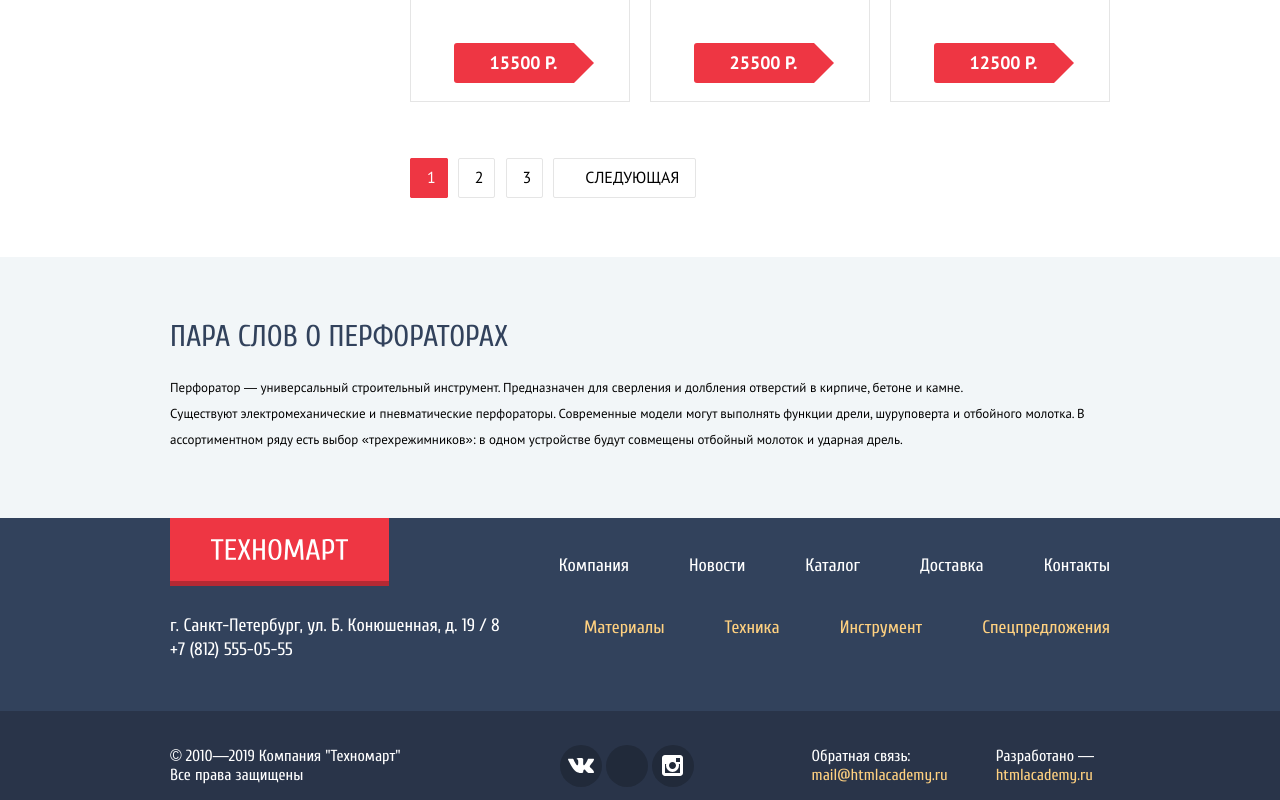
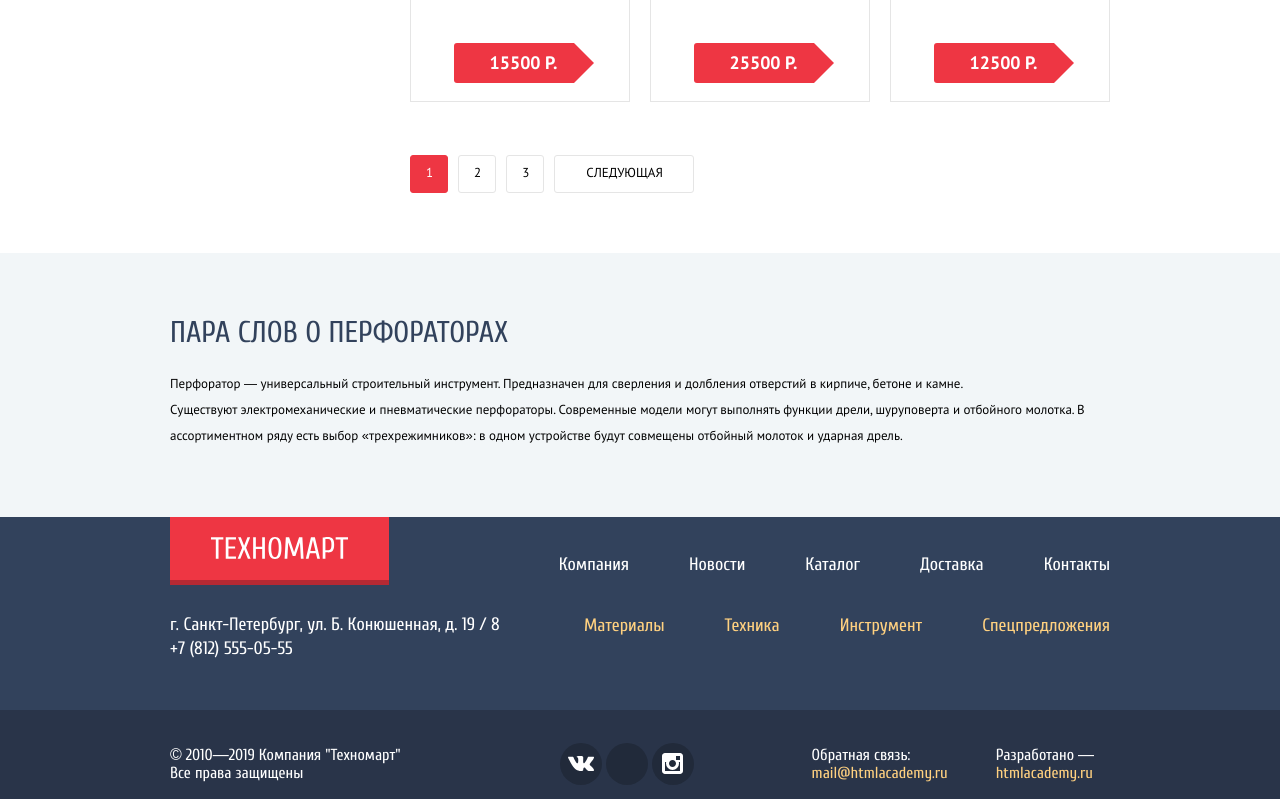
Before and after one commit to Neohack69/1237137-technomart-27, a plain HTML site: page catalog.html in a window 1280 px wide. Shown: the part 1437-2237 px from the top of the page. Drawn offline with Linux system fonts and the light colour scheme.

Commit message:
Завершение проекта.

```diff
--- a/css/style.css
+++ b/css/style.css
@@ -1,55 +1,43 @@
 @font-face {
-  font-family: 'Cuprum';
-  font-weight: normal;
-  font-style: normal;
-
-  src: url('../fonts/cuprum.woff') format('woff');
-  src: url('../fonts/cuprum.woff2') format('woff2');
+  font-family: "Cuprum";
+  src: url(../fonts/cuprum.woff2) format("woff2"), url(../fonts/cuprum.woff) format("woff");
+  font-weight: 400;
+  font-style: normal
 }
 
 @font-face {
-  font-family: 'Cuprum';
-  font-weight: bold;
-  font-style: normal;
-
-  src: url('../fonts/cuprumbold.woff') format('woff');
-  src: url('../fonts/cuprumbold.woff2') format('woff2');
+  font-family: "Cuprum";
+  src: url(../fonts/cuprumbold.woff2) format("woff2"), url(../fonts/cuprumbold.woff) format("woff");
+  font-weight: 700;
+  font-style: normal
 }
 
 @font-face {
-  font-family: 'Cuprum';
-  font-weight: bold;
-  font-style: italic;
-
-  src: url('../fonts/cuprumbolditalic.woff') format('woff');
-  src: url('../fonts/cuprumbolditalic.woff2') format('woff2');
+  font-family: "Cuprum";
+  src: url(../fonts/cuprumbolditalic.woff2) format("woff2"), url(../fonts/cuprumbolditalic.woff) format("woff");
+  font-weight: 700;
+  font-style: italic
 }
 
 @font-face {
-  font-family: 'Cuprum';
-  font-weight: normal;
-  font-style: italic;
-
-  src: url('../fonts/cuprumitalic.woff') format('woff');
-  src: url('../fonts/cuprumitalic.woff2') format('woff2');
+  font-family: "Cuprum";
+  src: url(../fonts/cuprumitalic.woff2) format("woff2"), url(../fonts/cuprumitalic.woff) format("woff");
+  font-weight: 400;
+  font-style: italic
 }
 
 @font-face {
-  font-family: 'PT Sans';
-  font-weight: normal;
-  font-style: normal;
-
-  src: url('../fonts/ptsans.woff') format('woff');
-  src: url('../fonts/ptsans.woff2') format('woff2');
+  font-family: "PT Sans";
+  src: url(../fonts/ptsans.woff2) format("woff2"), url(../fonts/ptsans.woff) format("woff");
+  font-weight: 400;
+  font-style: normal
 }
 
 @font-face {
-  font-family: 'PT Sans';
-  font-weight: bold;
-  font-style: normal;
-
-  src: url('../fonts/ptsansbold.woff') format('woff');
-  src: url('../fonts/ptsansbold.woff2') format('woff2');
+  font-family: "PT Sans";
+  src: url(../fonts/ptsansbold.woff2) format("woff2"), url(../fonts/ptsansbold.woff) format("woff");
+  font-weight: 700;
+  font-style: normal
 }
 
 html {
@@ -65,8 +53,8 @@
 }
 
 body {
-  font-family: Cuprum, Arial, sans-serif;
-  font-size: 16px; /* временно */
+  font-family: "Cuprum", "Arial", sans-serif;
+  font-size: 16px;
 
   margin: 0;
   padding: 0;
@@ -77,7 +65,7 @@
 }
 
 h1 {
-  font-family: 'Cuprum', 'Arial', sans-serif;
+  font-family: "Cuprum", "Arial", sans-serif;
   font-size: 16px;
   font-weight: 400;
   font-style: italic;
@@ -152,8 +140,20 @@
   text-align: center;
 
   background-color: #ee3643;
-  -webkit-box-shadow: #b52933 0 5px;
-  box-shadow: #b52933 0 5px;
+
+  position: relative;
+}
+
+.logo::after {
+  content: "";
+  background: #b52933;
+
+  position: absolute;
+  width: 100%;
+  height: 5px;
+  left: 0;
+  top: 100%;
+  z-index: 1;
 }
 
 .logo img {
@@ -230,7 +230,7 @@
 
 .find input:focus + .searchLabel {
   opacity: 1;
-  background: url('../img/icon-search-red.svg') no-repeat;
+  background: url("../img/icon-search-red.svg") no-repeat;
 }
 
 .bookmarksCart a:hover {
@@ -264,7 +264,6 @@
   color: white;
 }
 
-
 .bookmarksCart {
   height: 42px;
 }
@@ -344,7 +343,7 @@
   width: 19px;
   height: 19px;
 
-  content: url('../img/icon-phone.svg');
+  content: url("../img/icon-phone.svg");
 }
 
 .find {
@@ -417,7 +416,7 @@
 .login::before {
   padding-right: 16px;
 
-  content: url('../img/icon-logout.svg');
+  content: url("../img/icon-logout.svg");
 }
 
 .loginLink a:hover {
@@ -425,7 +424,7 @@
 }
 
 .login:hover::before {
-  content: url('../img/icon-logout-blue.svg');
+  content: url("../img/icon-logout-blue.svg");
 
   opacity: 1;
 }
@@ -435,7 +434,7 @@
 }
 
 .login:active::before {
-  content: url('../img/icon-login.svg');
+  content: url("../img/icon-login.svg");
 }
 
 .siteNav {
@@ -455,7 +454,7 @@
 }
 
 h2 {
-  font-family: 'Cuprum', 'Arial', sans-serif;
+  font-family: "Cuprum", "Arial", sans-serif;
   font-size: 30px;
   font-weight: normal;
   font-style: normal;
@@ -496,11 +495,10 @@
   width: 25px;
   height: 2px;
 
-  content: '';
+  content: "";
 
   background: #fb565a;
 }
-
 
 .about li {
   margin-bottom: 21px;
@@ -601,7 +599,6 @@
   color: white;
 }
 
-
 .footerBottom a {
   color: #ffd180;
 }
@@ -643,7 +640,6 @@
   left: 10px;
 }
 
-
 .navYellow a {
   color: #ffd180;
 }
@@ -666,7 +662,7 @@
 .bookmarksCart :first-child::before {
   padding-right: 13px;
 
-  content: url('../img/icon-bookmark.svg');
+  content: url("../img/icon-bookmark.svg");
 
   opacity: .3;
 }
@@ -674,7 +670,7 @@
 .bookmarksCart :last-child::before {
   padding-right: 17px;
 
-  content: url('../img/icon-cart.svg');
+  content: url("../img/icon-cart.svg");
 
   opacity: .3;
 }
@@ -712,27 +708,26 @@
   text-align: center;
 }
 
-
 .bookmarksCart :first-child:hover::before {
-  content: url('../img/icon-bookmark.svg');
+  content: url("../img/icon-bookmark.svg");
 
   opacity: 1;
 }
 
 .bookmarksCart :last-child:hover::before {
-  content: url('../img/icon-cart.svg');
+  content: url("../img/icon-cart.svg");
 
   opacity: 1;
 }
 
 .bookmarksCart :first-child:active::before {
-  content: url('../img/icon-bookmark.svg');
+  content: url("../img/icon-bookmark.svg");
 
   opacity: .5;
 }
 
 .bookmarksCart :last-child:active::before {
-  content: url('../img/icon-cart.svg');
+  content: url("../img/icon-cart.svg");
 
   opacity: .5;
 }
@@ -741,18 +736,18 @@
   padding-right: 10px;
 
   color: transparent;
-  background-image: url('../img/icon-logout.svg');
+  background-image: url("../img/icon-logout.svg");
   background-repeat: no-repeat;
 }
 
 .logout:hover {
   color: transparent;
-  background-image: url('../img/icon-logout-blue.svg');
+  background-image: url("../img/icon-logout-blue.svg");
 }
 
 .logout:active {
   color: transparent;
-  background-image: url('../img/icon-logout.svg');
+  background-image: url("../img/icon-logout.svg");
 }
 
 .shoppingHistory a:hover {
@@ -789,11 +784,11 @@
 .userName::before {
   padding-right: 15px;
 
-  content: url('../img/icon-user.svg');
+  content: url("../img/icon-user.svg");
 }
 
 .userName:hover::before {
-  content: url('../img/icon-user-blue.svg');
+  content: url("../img/icon-user-blue.svg");
 }
 
 .contactsLogin ul {
@@ -823,15 +818,14 @@
 }
 
 .userName:active::before {
-  content: url('../img/icon-user.svg');
-}
-
+  content: url("../img/icon-user.svg");
+}
 
 .breadcrumbs ul {
   margin-left: 20px;
   padding: 0;
 
-  list-style-image: url('../img/icon-right-small.svg');
+  list-style-image: url("../img/icon-right-small.svg");
 }
 
 .breadcrumbs li {
@@ -839,7 +833,7 @@
 }
 
 .breadcrumbs a {
-  font-family: 'PT Sans', Arial, sans-serif;
+  font-family: "PT Sans", Arial, sans-serif;
   font-size: 13px;
   line-height: 18px;
 
@@ -955,6 +949,7 @@
   margin-bottom: 0;
 
   white-space: pre-wrap;
+  max-width: 200px;
 }
 
 .redPrice {
@@ -980,7 +975,7 @@
   width: 0;
   height: 0;
 
-  content: '';
+  content: "";
 
   border: 20px solid white;
   border-left-color: #ee3643;
@@ -1045,7 +1040,7 @@
   padding-right: 25px;
   padding-left: 25px;
 
-  background-image: url('../img/slider-1.jpg');
+  background-image: url("../img/slider-1.jpg");
 }
 
 .slider .btn {
@@ -1063,7 +1058,7 @@
 }
 
 .catalogItemBottom {
-  font-family: 'Cuprum', Arial, sans-serif;
+  font-family: "Cuprum", Arial, sans-serif;
   font-size: 24px;
   font-weight: bold;
 
@@ -1149,7 +1144,7 @@
 .buyBtn::before {
   padding-right: 20px;
 
-  content: url('../img/icon-cart.svg');
+  content: url("../img/icon-cart.svg");
 
   opacity: .3;
 }
@@ -1161,7 +1156,7 @@
 .buyBtn:hover::before {
   padding-right: 20px;
 
-  content: url('../img/icon-cart-white.svg');
+  content: url("../img/icon-cart-white.svg");
 
   opacity: 1;
 }
@@ -1173,7 +1168,7 @@
 .buyBtn:active::before {
   padding-right: 20px;
 
-  content: url('../img/icon-cart-white.svg');
+  content: url("../img/icon-cart-white.svg");
 
   opacity: 1;
 }
@@ -1215,9 +1210,9 @@
   width: 60px;
   height: 59px;
 
-  content: '';
-
-  background-image: url('../img/new-flag.png');
+  content: "";
+
+  background-image: url("../img/new-flag.png");
   background-repeat: no-repeat;
 }
 
@@ -1261,7 +1256,7 @@
 }
 
 main legend {
-  font-family: 'PT Sans', Arial, sans-serif;
+  font-family: "PT Sans", Arial, sans-serif;
   font-size: 17px;
   font-weight: bold;
 }
@@ -1324,7 +1319,6 @@
   display: inline;
 }
 
-
 .siteNavItem a {
   font-size: 17px;
 
@@ -1424,7 +1418,7 @@
 }
 
 .catalogItem {
-  font-family: 'Cuprum', Arial, sans-serif;
+  font-family: "Cuprum", Arial, sans-serif;
   font-size: 24px;
   font-weight: bold;
 
@@ -1547,8 +1541,6 @@
   -webkit-box-pack: end;
   -ms-flex-pack: end;
   justify-content: flex-end;
-
-  width: 660px;
 }
 
 .rightSide nav {
@@ -1557,7 +1549,7 @@
 }
 
 .leftSide a {
-  font-family: 'Cuprum', 'Arial', sans-serif;
+  font-family: "Cuprum", "Arial", sans-serif;
   font-size: 30px;
   font-weight: 400;
   font-style: normal;
@@ -1576,6 +1568,14 @@
   color: #fff;
   border-bottom: 5px solid #b52933;
   background-color: #ee3643;
+}
+
+.popularItemsList {
+  margin-bottom: 17px;
+}
+
+.leftSide {
+  width: 650px;
 }
 
 .leftSide p {
@@ -1687,7 +1687,7 @@
 }
 
 .smallText {
-  font-family: 'PT Sans', Arial, sans-serif;
+  font-family: "PT Sans", Arial, sans-serif;
   font-size: 13px;
   line-height: 23px;
 }
@@ -1709,7 +1709,7 @@
   width: 100%;
   padding-top: 80px;
 
-  background-image: url('../img/delivery.png');
+  background-image: url("../img/delivery.png");
   background-repeat: no-repeat;
   background-position: right bottom;
 }
@@ -1720,8 +1720,37 @@
   color: #32425c;
 }
 
+.serviceBtnCredit {
+  width: 100%;
+  padding-top: 80px;
+
+  background-image: url("../img/bg-credit.png");
+  background-repeat: no-repeat;
+  background-position: right bottom;
+}
+
+.serviceBtnWarranty {
+  width: 100%;
+  padding-top: 80px;
+}
+
+.serviceBtnCredit a {
+  padding: 10px 44px;
+  font-size: 14px;
+  line-height: 18px;
+  font-weight: 400;
+  font-style: normal;
+  font-family: "Cuprum", "Arial", sans-serif;
+  text-align: center;
+  text-transform: uppercase;
+  text-decoration: none;
+  color: #fff;
+  background: #ee3642;
+  border-radius: 5px;
+}
+
 .serviceBlockRight p {
-  font-family: 'PT Sans', Arial, sans-serif;
+  font-family: "PT Sans", Arial, sans-serif;
   font-size: 13px;
   line-height: 24px;
 
@@ -1783,7 +1812,7 @@
 }
 
 .service-toggle label {
-  font-family: 'Cuprum', 'Arial', sans-serif;
+  font-family: "Cuprum", "Arial", sans-serif;
   font-size: 21px;
   font-weight: 700;
   font-style: normal;
@@ -1876,9 +1905,9 @@
 }
 
 .catalogBgContainer {
-  margin-top: 70px;
+  margin-top: 60px;
   padding-top: 42px;
-  padding-bottom: 52px;
+  padding-bottom: 55px;
 
   background-color: #f2f6f8;
 }
@@ -1915,7 +1944,7 @@
 }
 
 .sort {
-  font-family: 'PT Sans', 'Arial', sans-serif;
+  font-family: "PT Sans", "Arial", sans-serif;
 
   display: -webkit-box;
   display: -ms-flexbox;
@@ -1938,7 +1967,7 @@
 }
 
 .sort p {
-  font-family: 'PT Sans', Arial, sans-serif;
+  font-family: "PT Sans", Arial, sans-serif;
   font-size: 13px;
   line-height: 18px;
 
@@ -1981,7 +2010,7 @@
 }
 
 .sortBy a {
-  font-family: 'PT Sans', Arial, sans-serif;
+  font-family: "PT Sans", Arial, sans-serif;
   font-size: 13px;
   line-height: 18px;
 }
@@ -1992,7 +2021,7 @@
 }
 
 .sortByUp:active {
-  background-image: url('../img/icon-up-dir-red.svg');
+  background-image: url("../img/icon-up-dir-red.svg");
 }
 
 .sortByDown:active {
@@ -2000,7 +2029,7 @@
   -ms-transform: scaleY(-1);
   transform: scaleY(-1);
 
-  background-image: url('../img/icon-up-dir-red.svg');
+  background-image: url("../img/icon-up-dir-red.svg");
 }
 
 .sortControl {
@@ -2021,7 +2050,7 @@
   margin-right: 20px;
 
   opacity: 1;
-  background-image: url('../img/icon-up-dir-red.svg');
+  background-image: url("../img/icon-up-dir-red.svg");
   background-repeat: no-repeat;
 }
 
@@ -2036,7 +2065,7 @@
   margin: auto;
 
   opacity: .3;
-  background-image: url('../img/icon-down-dir.svg');
+  background-image: url("../img/icon-down-dir.svg");
   background-repeat: no-repeat;
 }
 
@@ -2058,7 +2087,7 @@
 
   opacity: .8;
   color: #000;
-  background: url('../img/checkbox-off.svg') no-repeat;
+  background: url("../img/checkbox-off.svg") no-repeat;
 }
 
 .checkBox:checked + label {
@@ -2075,7 +2104,7 @@
 
   opacity: .8;
   color: #000;
-  background: url('../img/checkbox-on.svg') no-repeat;
+  background: url("../img/checkbox-on.svg") no-repeat;
 }
 
 .checkBox:checked + label:hover,
@@ -2092,7 +2121,7 @@
 }
 
 .formHeader {
-  font-family: 'PT Sans', Arial, sans-serif;
+  font-family: "PT Sans", Arial, sans-serif;
   font-size: 13px;
   line-height: 18px;
 
@@ -2179,7 +2208,7 @@
 }
 
 .side input[type=text] {
-  font-family: 'PT Sans', 'Arial', sans-serif;
+  font-family: "PT Sans", "Arial", sans-serif;
   font-size: 17px;
   font-weight: 400;
   font-style: normal;
@@ -2201,7 +2230,6 @@
   padding-left: 0;
 }
 
-
 .productionsFieldset input[type=radio] {
   display: none;
 
@@ -2222,7 +2250,7 @@
 
   opacity: .8;
   color: #000;
-  background-image: url('../img/radio-off.svg');
+  background-image: url("../img/radio-off.svg");
   background-repeat: no-repeat;
 }
 
@@ -2240,7 +2268,7 @@
 
   opacity: .8;
   color: #000;
-  background-image: url('../img/radio-on.svg');
+  background-image: url("../img/radio-on.svg");
   background-repeat: no-repeat;
 }
 
@@ -2250,7 +2278,7 @@
 }
 
 button[type=submit] {
-  font-family: 'PT Sans', Arial, sans-serif;
+  font-family: "PT Sans", Arial, sans-serif;
   font-size: 13px;
   line-height: 18px;
 
@@ -2266,25 +2294,30 @@
 }
 
 .pageSelect {
-  margin-top: 45px;
+  margin-top: 32px;
 }
 
 .pageSelect a {
-  font-family: 'PT Sans', Arial, sans-serif;
-
+  display: inline-block;
+  padding: 8px 14px 10px 15px;
   margin-right: 6px;
-  padding: 8px 11px 10px 16px;
-
-  color: black;
+  font-weight: 400;
+  font-style: normal;
+  font-size: 13px;
+  line-height: 18px;
+  font-family: "PT Sans", "Arial", sans-serif;
+  text-align: center;
+  text-transform: uppercase;
+  text-decoration: none;
+  color: #000;
   border: 1px solid #e5e5e5;
-  border-radius: 2px;
-  background-color: white;
+  border-radius: 3px;
 }
 
 .pageSelect a:last-child {
   line-height: 18px;
 
-  padding: 8px 16px 10px 31px;
+  padding: 8px 30px 10px 31px;
 }
 
 .pageSelect a:first-child {
@@ -2307,7 +2340,7 @@
 }
 
 .priceControls input[type=number] {
-  font-family: 'PT Sans', 'Arial', sans-serif;
+  font-family: "PT Sans", "Arial", sans-serif;
   font-size: 17px;
   font-weight: 400;
   font-style: normal;
@@ -2396,7 +2429,7 @@
   width: 20px;
   height: 5px;
 
-  content: '';
+  content: "";
   cursor: pointer;
   -webkit-transform: rotate(-45deg);
   -ms-transform: rotate(-45deg);
@@ -2414,7 +2447,7 @@
   width: 20px;
   height: 5px;
 
-  content: '';
+  content: "";
   cursor: pointer;
   -webkit-transform: rotate(45deg);
   -ms-transform: rotate(45deg);
@@ -2437,7 +2470,7 @@
 }
 
 .feedback input[type=text] {
-  font-family: 'PT Sans', 'Arial', sans-serif;
+  font-family: "PT Sans", "Arial", sans-serif;
   font-size: 13px;
   font-weight: 400;
   font-style: normal;
@@ -2477,7 +2510,7 @@
 }
 
 .feedback textarea {
-  font-family: 'PT Sans', 'Arial', sans-serif;
+  font-family: "PT Sans", "Arial", sans-serif;
   font-size: 13px;
   font-weight: 400;
   font-style: normal;
@@ -2496,7 +2529,7 @@
 }
 
 .feedback label {
-  font-family: 'Cuprum', 'Arial', sans-serif;
+  font-family: "Cuprum", "Arial", sans-serif;
   font-size: 18px;
   font-weight: 400;
   font-style: normal;
@@ -2519,7 +2552,7 @@
 }
 
 .formBtn button {
-  font-family: 'Cuprum', 'Arial', sans-serif;
+  font-family: "Cuprum", "Arial", sans-serif;
   font-size: 14px;
 
   width: 460px;
```
Also changed, not shown: catalog.html (+1 -1 lines), index.html (+3 -15 lines), img/bg-credit.png (added).
